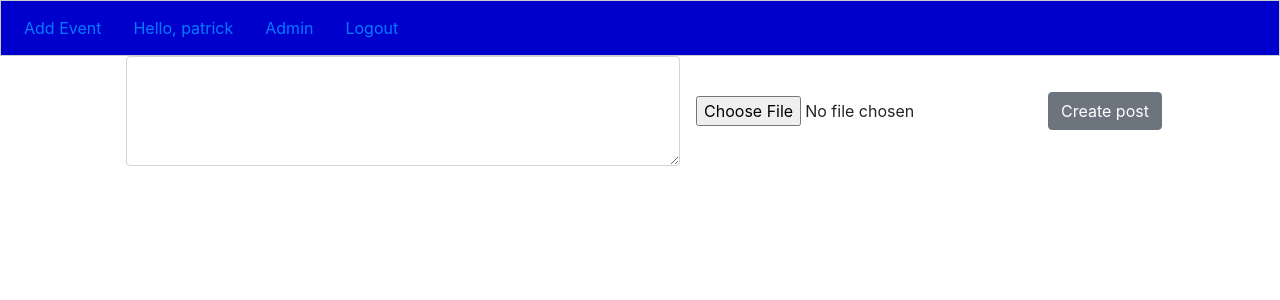
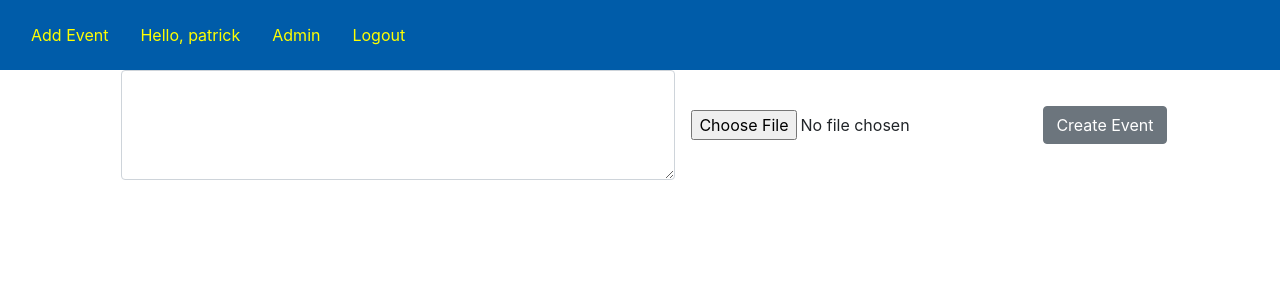
Before and after one commit to patibo/CoronaTracking, a Django app: page /post/create in a window 1280 px wide. Shown: the top 300 px of the page. Run offline with Django 3.2, Linux system fonts and the light colour scheme; a user stored in the database is signed in; some libraries are stand-ins or nearby versions.

Commit message:
corona trackin website

```diff
--- a/django/python corona tracking website/app/templates/nav.html
+++ b/django/python corona tracking website/app/templates/nav.html
@@ -1,9 +1,15 @@
 <style>
   .tab {
   overflow: hidden;
-  border: 1px solid #ccc;
-  background-color: mediumblue;
-  padding: 7px
+
+  background-color: #005ca9;
+  padding: 15px
+
+}
+
+a
+{
+color:yellow
 }
 </style>
 
@@ -11,7 +17,10 @@
 <ul class="nav">
   <li class="nav-item">
     <a class="nav-link active" href="{% url 'post_list' %}">Add Event</a>
+
+
   </li>
+
 
 
   {% if user.is_authenticated %}
@@ -28,7 +37,7 @@
 
   {% else %}
 
-      <a class="nav-link active" href="{% url 'register' %}">Register</a>
+      <a class="nav-link active" href="{% url 'register' %}">Registrieren</a>
       <a class="nav-link active" href="{% url 'login' %}">Login</a>
 
 
--- a/django/python corona tracking website/app/templates/post_create.html
+++ b/django/python corona tracking website/app/templates/post_create.html
@@ -13,6 +13,6 @@
     <div class="form-group mx-2">
       <input type="file" name="image" id="id_image">
     </div>
-    <input class="btn btn-secondary" type="submit" value="Create post" />
+    <input class="btn btn-secondary" type="submit" value="Create Event" />
   </form>
 {% endblock %}
--- a/django/python corona tracking website/app/templates/register.html
+++ b/django/python corona tracking website/app/templates/register.html
@@ -1,7 +1,7 @@
 {% extends 'base.html' %}
 
 {% block content %}
-  <h2>Register</h2>
+
   <form method="post" class="col-6">
     {% csrf_token %}
     <div class="form-group">
```
